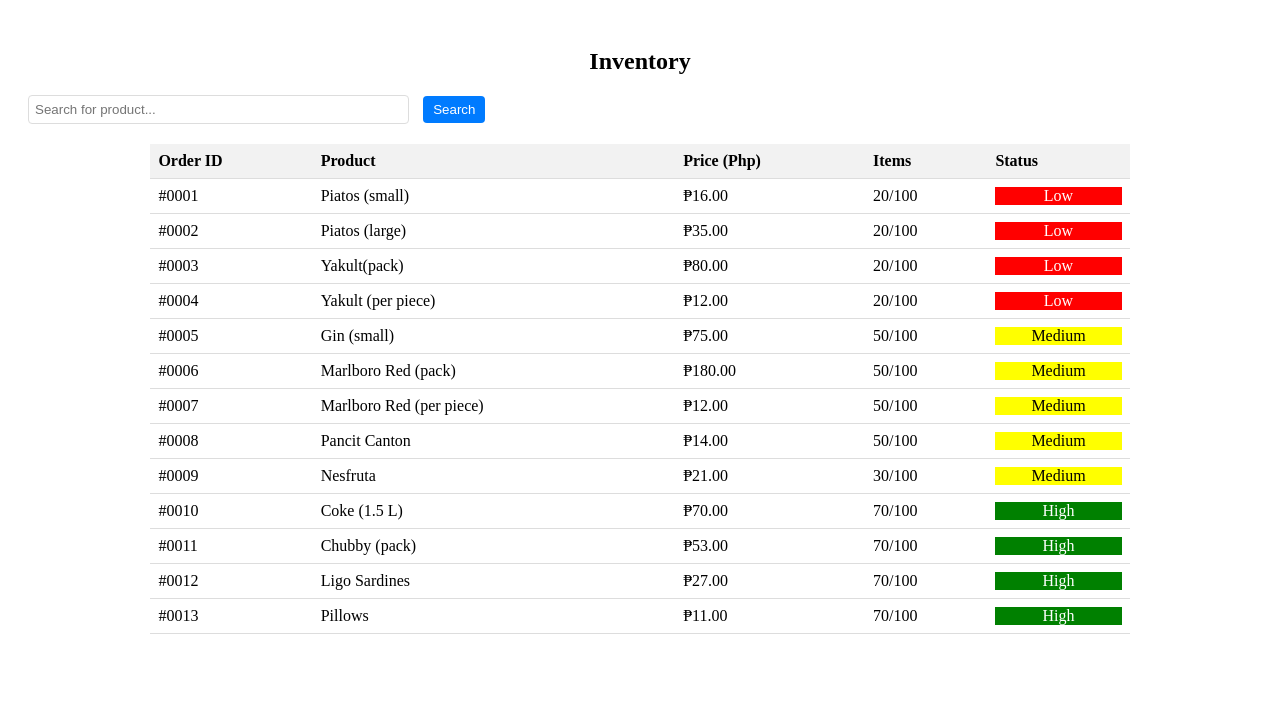
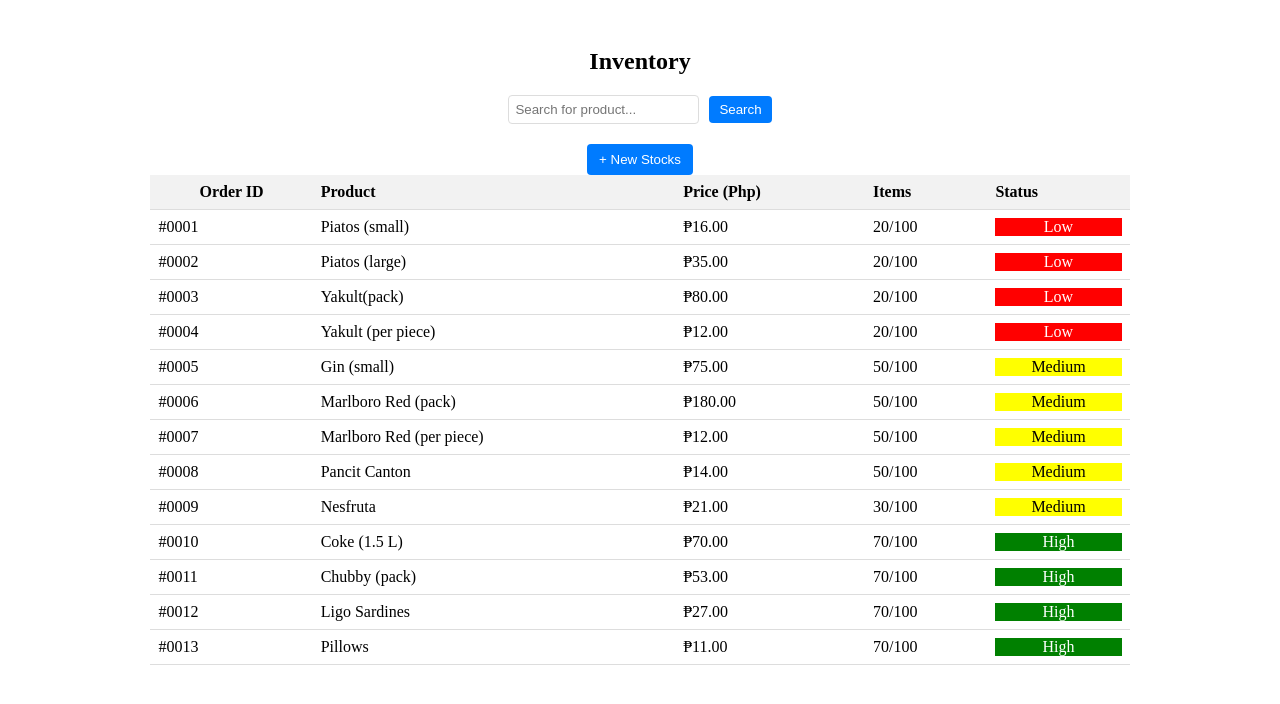
Before and after one commit to OngnPrends/Frontend-Not-main-system, a website: page Inventory.html in a window 1280 px wide. Drawn offline with Linux system fonts and the light colour scheme.

Commit message:
Update Inventory.html

```diff
--- a/Inventory.html
+++ b/Inventory.html
@@ -41,10 +41,12 @@
   /* Style for search bar */
   .search-container {
     margin-bottom: 20px;
+    display: flex;
+    justify-content: center;
+    align-items: center;
   }
   .search-container input[type=text] {
     padding: 6px;
-    width: 30%;
     border: 1px solid #ddd;
     border-radius: 4px;
     margin-right: 10px;
@@ -55,6 +57,14 @@
     color: white;
     border: none;
     border-radius: 4px;
+    cursor: pointer;
+  }
+  .add-stocks-button {
+    background-color: #007bff;
+    color: white;
+    border: none;
+    border-radius: 4px;
+    padding: 8px 12px;
     cursor: pointer;
   }
 </style>
@@ -69,9 +79,14 @@
   <button type="button" onclick="searchTable()">Search</button>
 </div>
 
+<!-- + New Stocks button -->
+<div style="text-align: center;">
+  <button class="add-stocks-button" onclick="addNewStocks()">+ New Stocks</button>
+</div>
+
 <table id="inventoryTable">
   <tr>
-    <th>Order ID</th>
+    <th style="text-align: center;">Order ID</th>
     <th>Product</th>
     <th>Price (Php)</th>
     <th>Items</th>
@@ -168,7 +183,7 @@
     <td class="quantity">70/100</td>
     <td class="status"><span class="stock-status high-stock">High</span></td>
   </tr>
-  <!-- Add more rows as needed -->
+  <!-- Add more rows for your products here -->
 </table>
 
 <script>
@@ -215,6 +230,12 @@
     }
   }
 
+  // Function to add new stocks
+  function addNewStocks() {
+    // Add your code here to handle adding new stocks
+    alert("Functionality to add new stocks will be implemented here.");
+  }
+
   // Update status initially
   updateStatus();
 </script>
```
